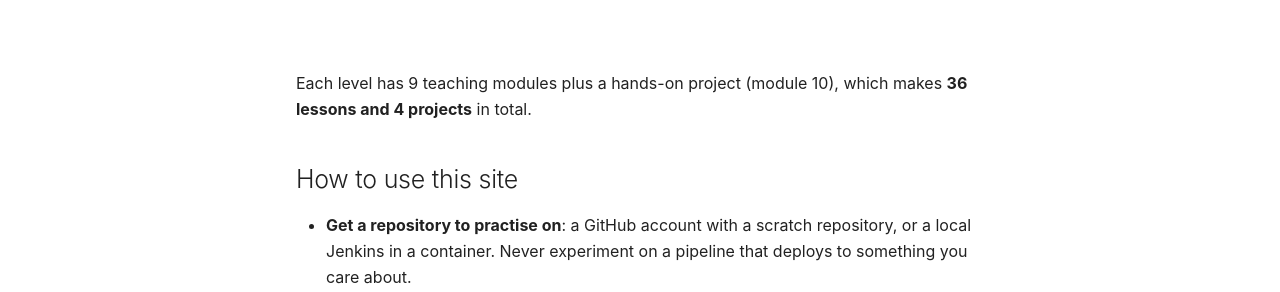
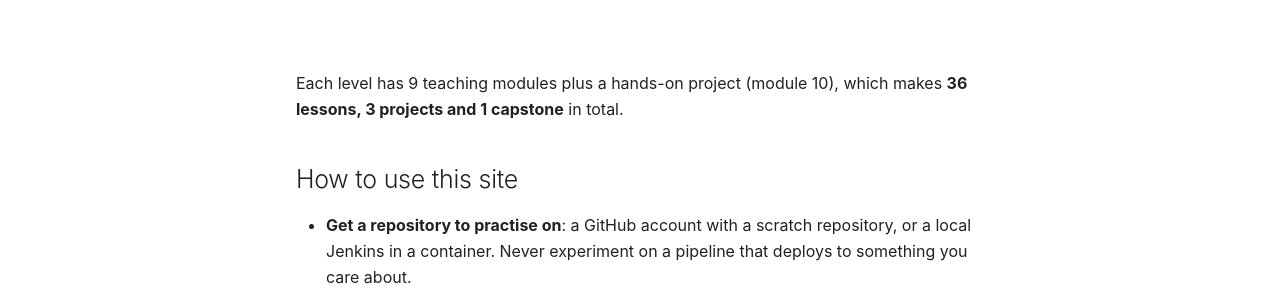
Before and after one commit to SIGILIPELLI/cicd-mastery-path, an MkDocs documentation site: the page built from docs/index.md, in a window 1280 px wide and 900 px high, scrolled down 1330 px. Shown: the part 187-479 px from the top of the window. Built offline with MkDocs 1.6.1 and Material for MkDocs 9.7.7, drawn with Linux system fonts in a browser that asks for light colours; comment, search, counter and statistics services are not loaded.

Commit message:
Course description and counts state lessons, projects and capstone from the registry
Co-Authored-By: Claude Sonnet 5.5 <noreply@anthropic.com>

```diff
--- a/docs/index.md
+++ b/docs/index.md
@@ -1,6 +1,6 @@
 ---
 title: "Free CI/CD Course: GitHub Actions, Jenkins, Pipelines, Testing Gates, Deployment Strategies, GitOps and Supply-Chain Security"
-description: "Free CI/CD course: 36 lessons and 4 projects on pipelines, GitHub Actions, Jenkins, caching, flaky tests, deployment strategies, GitOps, supply-chain security and scale."
+description: "Free CI/CD course: 36 lessons, 3 projects and 1 capstone on pipelines, GitHub Actions, Jenkins, caching, flaky tests, deployment strategies, GitOps, supply-chain security and scale."
 ---
 
 # CI/CD Mastery Path
@@ -31,7 +31,7 @@ Every lesson has a **How It Actually Works** section: why two identical tarballs
 | **3 · Delivery & Release Engineering** | Deployment strategies, flags, migrations, rollbacks, IaC, GitOps, releases, supply chain, DORA | 10 | Ship changes safely and undo them when needed |
 | **4 · Pipelines at Scale** | Threat model, speed and cost, Jenkins and Actions at scale, audit, testing pipelines, incidents, migration, golden paths | 10 | Run delivery as a platform for many teams |
 
-Each level has 9 teaching modules plus a hands-on project (module 10), which makes **36 lessons and 4 projects** in total.
+Each level has 9 teaching modules plus a hands-on project (module 10), which makes **36 lessons, 3 projects and 1 capstone** in total.
 
 ## How to use this site
 
```
